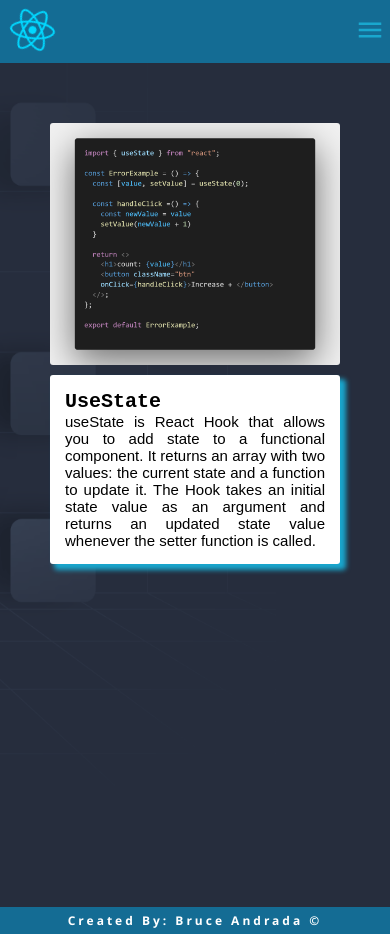
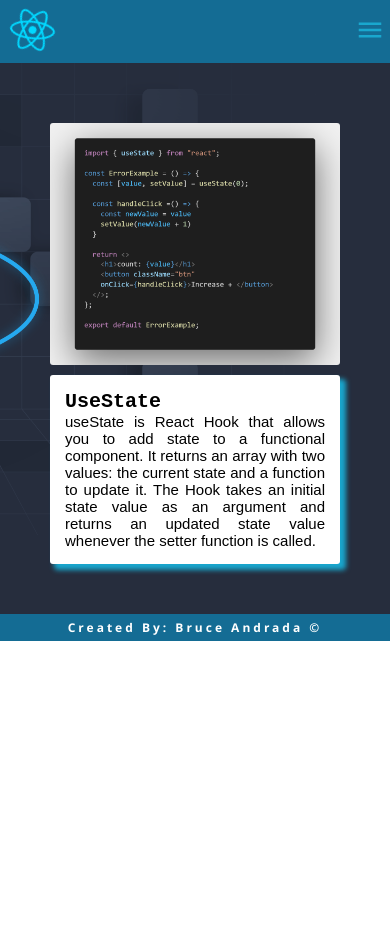
Before and after one commit to bmpandrada/react-guide, a React (Vite) app: page /UseStates in a window 390 px wide. Shown: the top 934 px of the page. After the commit the page ends 844 px from the top, so only its background shows below. Built offline with nearby package versions, Linux system fonts and the light colour scheme.

Commit message:
Update main.scss

```diff
--- a/src/main.scss
+++ b/src/main.scss
@@ -23,7 +23,7 @@ html{
 
 body{
   box-sizing: border-box;
-  overflow: hidden;
+  overflow-x: hidden;
 }
 
 h2{
@@ -148,7 +148,6 @@ h2{
   letter-spacing: .3rem;
   text-transform: capitalize;
   padding: .5rem;
-  bottom: 0;
 }
 
 @keyframes rotation {
@@ -203,7 +202,7 @@ h2{
   }
   .container{
     width: 100%;
-    height: 100vh;
+    height: 100%;
     padding: 5rem;
 
     background-size: cover;
```
